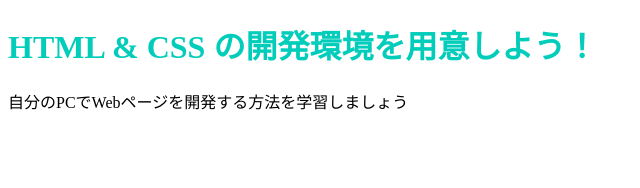
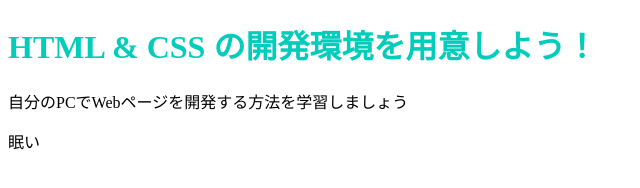
Before and after one commit to afternoon-summer/afternoon-summer.gitthub.io, a plain HTML site: page index.html in a window 1280 px wide. Shown: the full height of the page, 0-640 px from the left. Drawn offline with Linux system fonts and the light colour scheme.

Commit message:
Update index.html

```diff
--- a/index.html
+++ b/index.html
@@ -8,5 +8,6 @@
   <body>
     <h1 class="title">HTML & CSS の開発環境を用意しよう！</h1>
     <p>自分のPCでWebページを開発する方法を学習しましょう</p>
+    <p>眠い</p>
   </body>
 </html>
```
